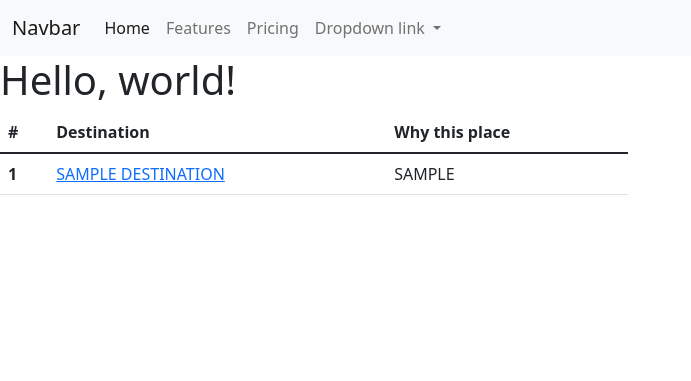
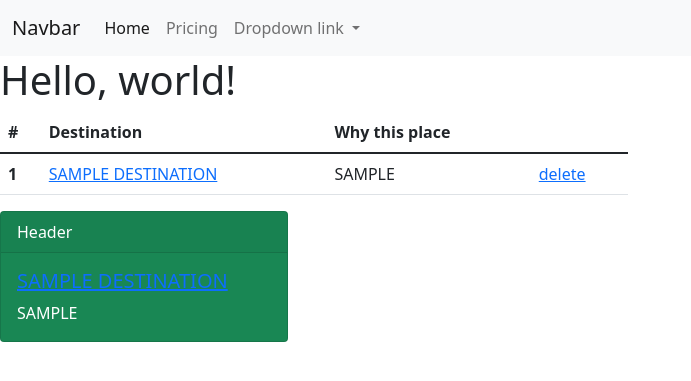
Before and after one commit to Jayakanth-21/Traveldiary, a Django app: page /dlist in a window 1280 px wide. Shown: the top 381 px of the page, without its empty margins (0-691 px from the left). Run offline with Django 3.2, Linux system fonts and the light colour scheme; tables that the repository leaves empty hold one stand-in row (values such as "Sample post").

Commit message:
delete form method

```diff
--- a/places/templates/places/Destination_update_form.html
+++ b/places/templates/places/Destination_update_form.html
@@ -5,9 +5,10 @@
     <title>Destination Update view</title>
 </head>
 <body>
-
+   <h2> Test for update form</h2>
 <form method="post">{% csrf_token %}
     {{ form.as_p }}
+
     <input type="submit" value="Update">
 </form>
 
--- a/places/templates/places/Destinationlist.html
+++ b/places/templates/places/Destinationlist.html
@@ -1,6 +1,7 @@
 {% extends "places/base.html" %}
 
 {% block content %}
+<!--Destination file start-->
 <style>
     .wrapper {
       display: grid;
@@ -9,6 +10,7 @@
       grid-auto-rows: minmax(100px, auto);
     }
   </style>
+
 
 <div class="row">
     <div class="col">
@@ -27,6 +29,8 @@
                 <th scope="row">{{forloop.counter}}</th>
                 <td class="dest_name"><a href="{% url 'Destination_update' dest.pk %}"> {{ dest|upper }} </a></td>
                 <td>{{ dest.why_this_place|upper }}</td>
+                <td><a href="{% url 'Destination_delete' dest.pk %}"> delete </a></td>
+
             </tr>
             {% endfor %}
             </tbody>
@@ -36,6 +40,17 @@
         <div id="img_col" class="wrapper"></div>
     </div>
 </div>
+
+{% for dest in object_list %}
+<div class="card text-white bg-success mb-3" style="max-width: 18rem;">
+  <div class="card-header">Header</div>
+  <div class="card-body">
+    <h5 class="card-title"><a href="{% url 'Destination_update' dest.pk %}"> {{ dest|upper }} </a></h5>
+    <p class="card-text">{{ dest.why_this_place|upper }}</p>
+  </div>
+</div>
+
+{% endfor %}
 {% load static %}
 <script src="{% static 'places/js/search_images.js' %}"></script>
 {% endblock %}
--- a/places/templates/places/base.html
+++ b/places/templates/places/base.html
@@ -22,11 +22,9 @@
         <div class="collapse navbar-collapse" id="navbarNavDropdown">
             <ul class="navbar-nav">
                 <li class="nav-item">
-                    <a class="nav-link active" aria-current="page" href="#">Home</a>
+                    <a class="nav-link active" aria-current="page" href="{% url 'index' %}">Home</a>
                 </li>
-                <li class="nav-item">
-                    <a class="nav-link" href="#">Features</a>
-                </li>
+
                 <li class="nav-item">
                     <a class="nav-link" href="#">Pricing</a>
                 </li>
--- a/places/urls.py
+++ b/places/urls.py
@@ -9,6 +9,7 @@ urlpatterns = [
     path('FormforDestination', views.DestinationCreateView.as_view(), name='DestinationForm'),
     path('FormforTouristplaces', views.TouristPlacesCreateView.as_view(), name='TouristplacesForm'),
     path('Destination_update/<int:pk>', views.DestinationUpdateView.as_view(), name='Destination_update'),
+    path('Destination_delete/<int:pk>', views.DestinationDelteview.as_view(), name='Destination_delete'),
 
 
 ]
--- a/places/views.py
+++ b/places/views.py
@@ -5,7 +5,9 @@ from django.views.generic.list import ListView
 from .models import Destination, TouristPlaces
 from django.views.generic.edit import CreateView
 from django.views.generic.edit import UpdateView
+from django.views.generic.edit import DeleteView
 from django.urls import reverse_lazy
+from .forms import DestinationForm
 
 
 def index(request):
@@ -39,18 +41,19 @@ class TouristListView(ListView):
 
 class DestinationCreateView(CreateView):
 
+    form_class = DestinationForm
     model = Destination
-    fields = ['name_of_the_place','budget', 'why_this_place', 'already_visited','add_field']
+    # fields = ['name_of_the_place','budget', 'why_this_place', 'already_visited','add_field']
     # fields = '__all__' (It displays all the fields inside the class")
     success_url = reverse_lazy('index')
 
-    def form_valid(self, form):
-        t_count = Destination.objects.count()
-        if t_count >= 10:
-            print("only 10 allowed")
-
-        else:
-            return super().form_valid(form)
+    # def form_valid(self, form):
+    #     t_count = Destination.objects.count()
+    #     if t_count >= 10:
+    #         print("only 10 allowed")
+    #
+    #     else:
+    #         return super().form_valid(form)
 
 
 
@@ -78,3 +81,8 @@ class DestinationUpdateView(UpdateView):
     # template_name_suffix = '_update_form' (The UpdateView page displayed to a GET request uses a template_name_suffix of '_form')
     template_name = 'places/Destination_update_form.html'
     success_url = reverse_lazy('index')
+
+class DestinationDelteview(DeleteView):
+
+    model = Destination
+    success_url = reverse_lazy('destinationlist')
```
Also changed, not shown: places/forms.py (added, +14 -0 lines), places/templates/places/destination_confirm_delete.html (added, +20 -0 lines), places/templates/places/destination_form.html (+15 -1 lines), 2 other files.
